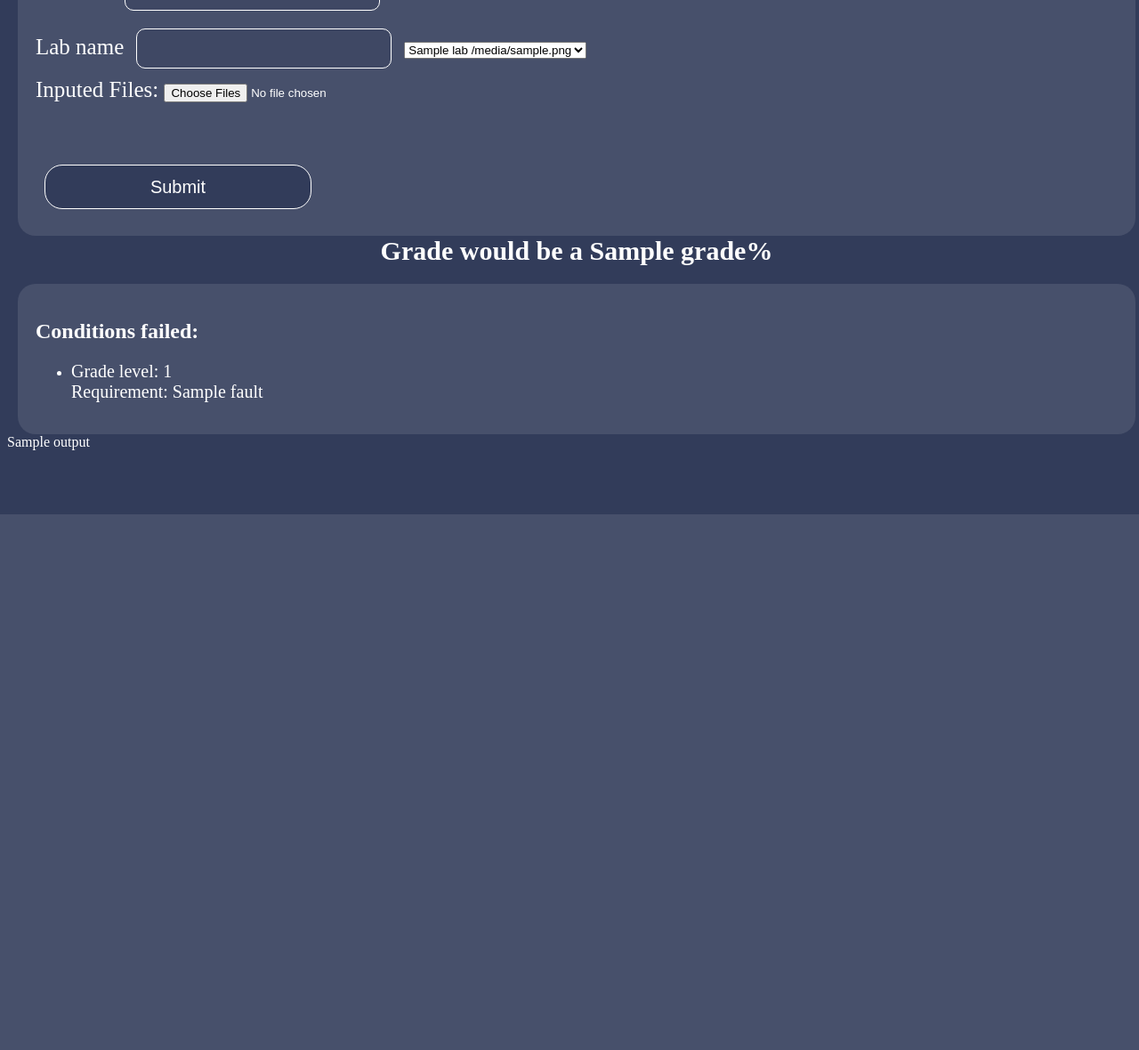
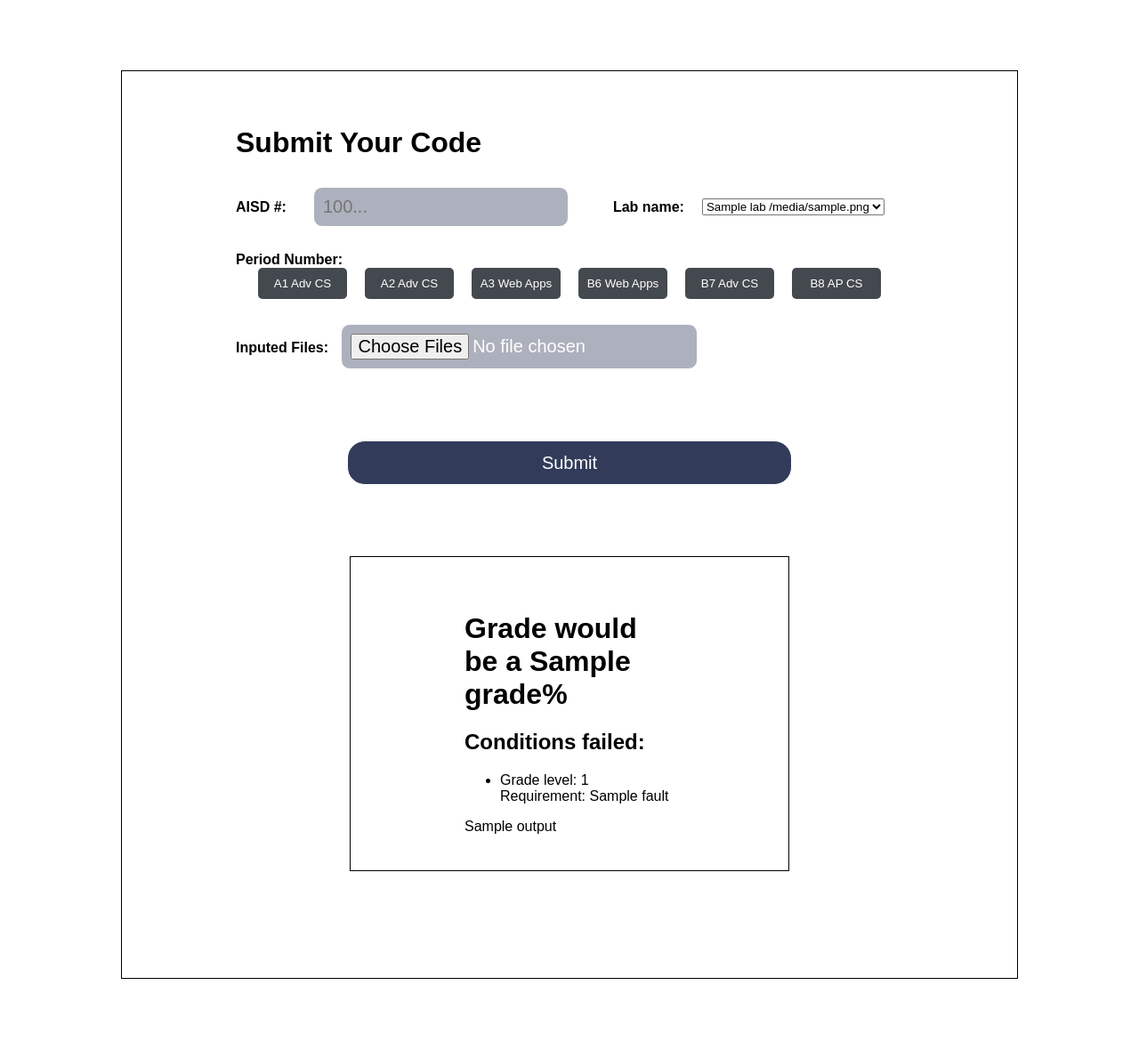
Before and after one commit to FRAGt4g/Code-Checker-Webapps-Final, a Flask app: template templates/index.html in a window 1280 px wide. Shown: the part 222-1402 px from the top of the page at 89% size. Before the commit the page ends 800 px from the top, so only its background shows below. Run offline with Flask 3, Linux system fonts and the light colour scheme; the template is opened without the code that fills it: most values are stand-ins (such as "Sample title", 1, 10 or a date in 2020).

Commit message:
actually looks better now

```diff
--- a/static/main.js
+++ b/static/main.js
@@ -3,3 +3,7 @@ function updateLab(e) {
     alert(python_labs)
     file_input.accept = '.cpp'
 }
+
+function toggleColor(button) {
+    button.classList.toggle("toggled");
+}
--- a/static/style.css
+++ b/static/style.css
@@ -1,4 +1,122 @@
 body {
+  font-family: Arial, sans-serif;
+  background-color: white;
+  color: black
+}
+
+.header {
+  background: #102444;
+  color: white;
+  margin: auto auto;
+  padding: auto 10px;
+  text-align: center;
+  width: 85vw;
+  height: 25vh;
+  background-image: url('Screenshot2024-05-13172818.png');
+  background-repeat: no-repeat;
+}
+
+label {
+  font-weight: 700;
+  size: 15px;
+}
+
+.header > h1 {
+  padding-top: 8vh;
+  size: 40px;
+}
+
+.header > p {
+  size: 10px;
+}
+
+#submission {
+  margin: 10vh 10vw;
+  padding: 5vh 10vw;
+  border: 1px solid black;
+}
+
+.primary {
+  display: flex;
+  align-items: center;
+  gap: 20px;
+  margin: 0 auto;
+}
+
+.buttons {
+  display: flex;
+  justify-content: center;
+  gap: 20px;
+}
+
+.buttons > button {
+  width: 100px;
+  height: 35px;
+  background: #444950;
+  color: white;
+  border: none;
+  border-radius: 5px;
+  cursor: pointer;
+  transition: background-color 0.2s ease;
+}
+
+.buttons > button.toggled {
+  /*background: rgb(50, 60, 90);*/
+  background-color: white;
+  color: black;
+  border: 1px solid black;
+  border-radius: 5px;
+}
+
+button[type="submit"] {
+  display: block;
+
+  width: 500px;
+  height: 50px;
+
+  padding: 10px;
+  margin: 10px auto;
+  margin-top: 70px;
+
+  background: rgb(50, 60, 90);
+  border: 1px solid white;
+  border-radius: 20px;
+
+  color: white;
+  font-size: 20px;
+
+  cursor: pointer;
+
+  transition: 0.1s all ease-in-out;
+}
+
+button[type="submit"]:hover {
+  background: rgb(63, 76, 115);
+}
+
+form input[type='file'], form input[type='number'] {
+  padding: 10px;
+  margin: 10px;
+
+  background: rgb(50, 60, 90, 0.4);
+  border: 1px solid white;
+  border-radius: 10px;
+
+  color: white;
+  font-size: 20px;
+
+  cursor: pointer;
+
+  transition: 0.1s all ease-in-out;
+}
+
+.output {
+  margin: 10vh 10vw;
+  padding: 5vh 10vw;
+  border: 1px solid black;
+}
+
+/*body {
   background: rgb(50, 60, 90);
   width: 100vw;
   color: white;
@@ -84,4 +202,4 @@ form input[type='text'], form input[type='number'] {
 label {
   font-size: 25px;
 
-}
+}*/
--- a/templates/index.html
+++ b/templates/index.html
@@ -3,6 +3,8 @@
 <head>
   <title>Python Flask ReplAuth</title>
   <script src="https://replit.com/public/js/repl-auth-v2.js"></script>
+  <meta charset="UTF-8">
+  <meta name="viewport" content="width=device-width, initial-scale=1.0">
   <link rel="stylesheet" type="text/css" href="{{ url_for('static', filename='style.css') }}">
   <script>
     alert(JSON.parse('{{ js_labs }}'))
@@ -12,37 +14,56 @@
   <script src="{{ url_for('static', filename='main.js') }}"></script>
 </head>
 <body>
+  <div class="header">
     <h1>
       Code Checker!
     </h1>
     <p>
       This is a simple code checker that will check if your code is correct.
     </p>
+  </div>
+
   <div id='submission'>
     <h1>
-        Input file here:
+        Submit Your Code
     </h1>
     <form action="/submit" method="post" enctype="multipart/form-data">
+
+      <div class="primary">
         <label> AISD #: </label>
-      <input name="ID" type="number">
+        <input name="ID" type="number" placeholder="100...">
 
         <br>
-      <label for="lab name">Lab name</label>
-      <input name="lab name" type="text">
-
+        <label for="lab name">Lab name: </label>
         <select name="lab name" id="labs" onchange="updateLab(this)">
           {% for lab in labs %}
             <option value="{{ lab }}">{{lab}} {{labs[lab].filetypes}}</option>
           {% endfor %}
         </select>
+      </div>
+
+      <br>
+
+      <div class="secondary">
+        <label for="period">Period Number: </label>
+        <div class="buttons">
+          <button type="button" id="toggleButton" onclick="toggleColor(this)"> A1 Adv CS </button>
+          <button type="button" id="toggleButton" onclick="toggleColor(this)"> A2 Adv CS </button>
+          <button type="button" id="toggleButton" onclick="toggleColor(this)"> A3 Web Apps </button>
+          <button type="button" id="toggleButton" onclick="toggleColor(this)"> B6 Web Apps </button>
+          <button type="button" id="toggleButton" onclick="toggleColor(this)"> B7 Adv CS </button>
+          <button type="button" id="toggleButton" onclick="toggleColor(this)"> B8 AP CS </button>
+      </div>
 
       <br>
 
       <label> Inputed Files:  </label>
       <input name="files[]" type="file" id="files" multiple>
       <button type="submit">Submit</button>
+
     </form>
   </div>
+  <div class="output">
     <h1>
       Grade would be a {{ results.grade }}%
     </h1>
@@ -64,6 +85,9 @@
       </ul>
     </div>
     {{ results.output }}
+  <div>
+
+
   <!-- <div id='run'>
     <h1>
       Regex expression for the output of all submissions:
```
Also changed, not shown: pyproject.toml (added, +18 -0 lines), Conditions.py (renamed from conditions.py), Screenshot2024-05-13172818.png (added), 1 other file. Lines whose indentation alone changed are shown as unchanged.
